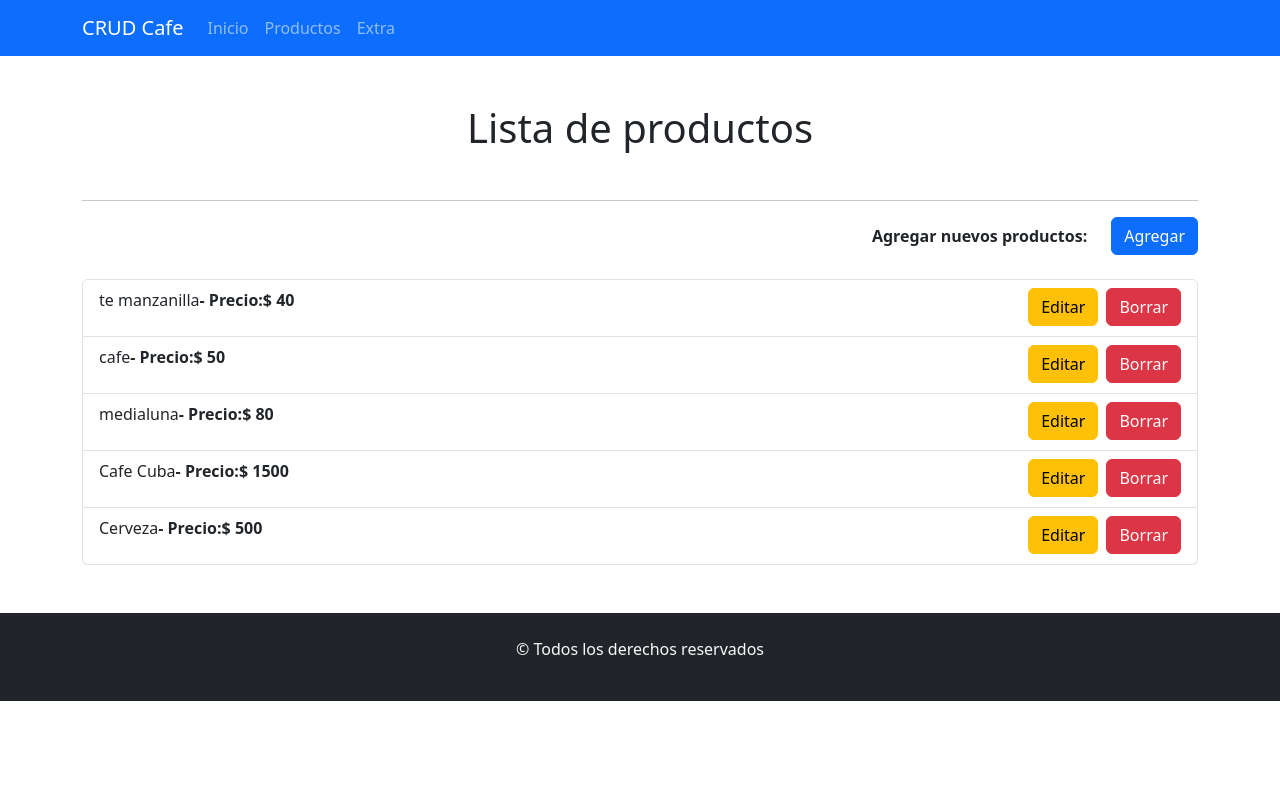
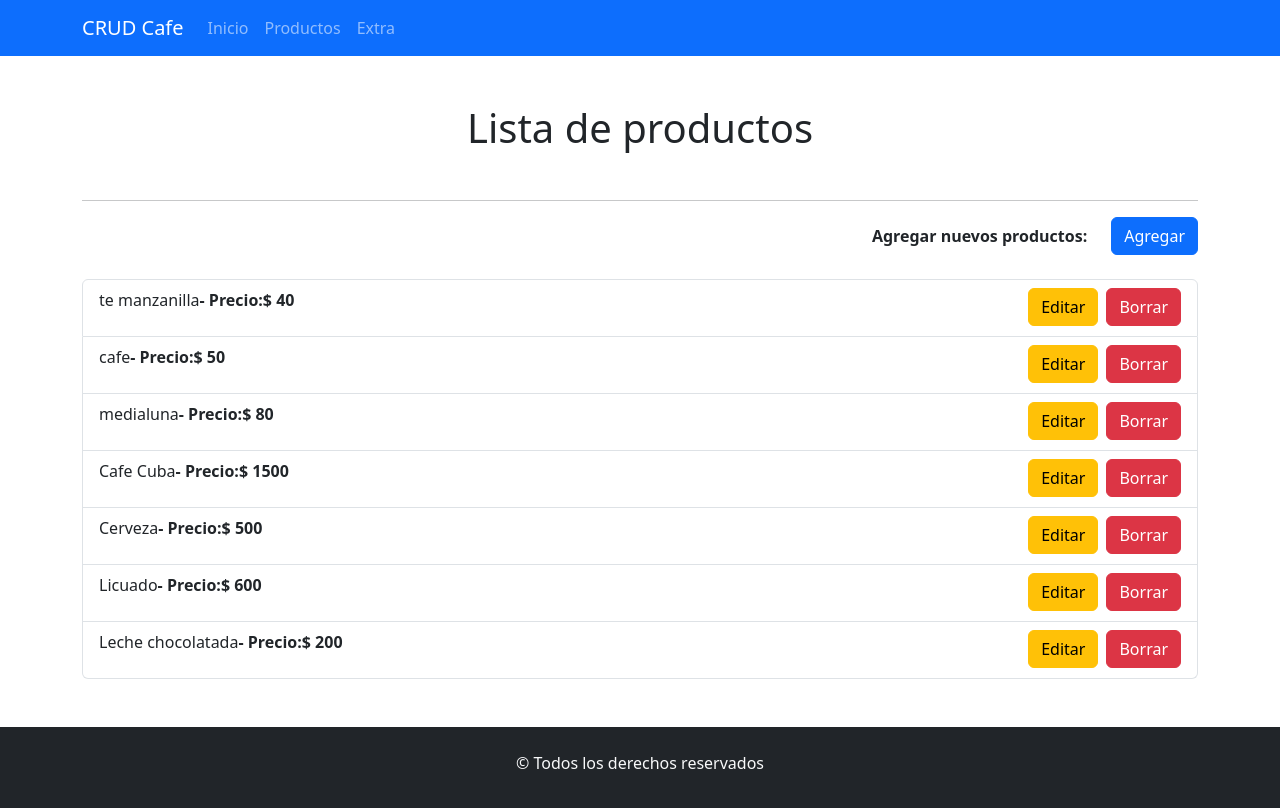
Before and after one commit to MauroFGarcia87/cafeCrud, a React (Create React App) app: page /productos in a window 1280 px wide. Shown: the top 808 px of the page. Built offline with nearby package versions, Linux system fonts and the light colour scheme; data requests are answered from the project's data file.

Commit message:
una vez agregado el producto redireccionamos a la lista de productos

```diff
--- a/db.json
+++ b/db.json
@@ -29,6 +29,18 @@
       "precioProducto": "500",
       "categoria": "bebida-fria",
       "id": 5
+    },
+    {
+      "nombreProducto": "Licuado",
+      "precioProducto": "600",
+      "categoria": "bebida-fria",
+      "id": 6
+    },
+    {
+      "nombreProducto": "Leche chocolatada",
+      "precioProducto": "200",
+      "categoria": "bebida-caliente",
+      "id": 7
     }
   ]
 }
--- a/src/App.js
+++ b/src/App.js
@@ -42,7 +42,7 @@ function App() {
       <Routes>
         <Route exact path='/' element={<Inicio></Inicio>}></Route>
         <Route exact path='/productos' element={<ListaProductos productos={productos}></ListaProductos>}></Route>
-        <Route exact path='/productos/nuevo' element={<AgregarProducto></AgregarProducto>}></Route>
+        <Route exact path='/productos/nuevo' element={<AgregarProducto consultarAPI={consultarAPI}></AgregarProducto>}></Route>
         <Route exact path='/productos/editar' element={<EditarProducto></EditarProducto>}></Route>
         <Route exact path='*' element={<Error404></Error404>}></Route>
       </Routes>
```
